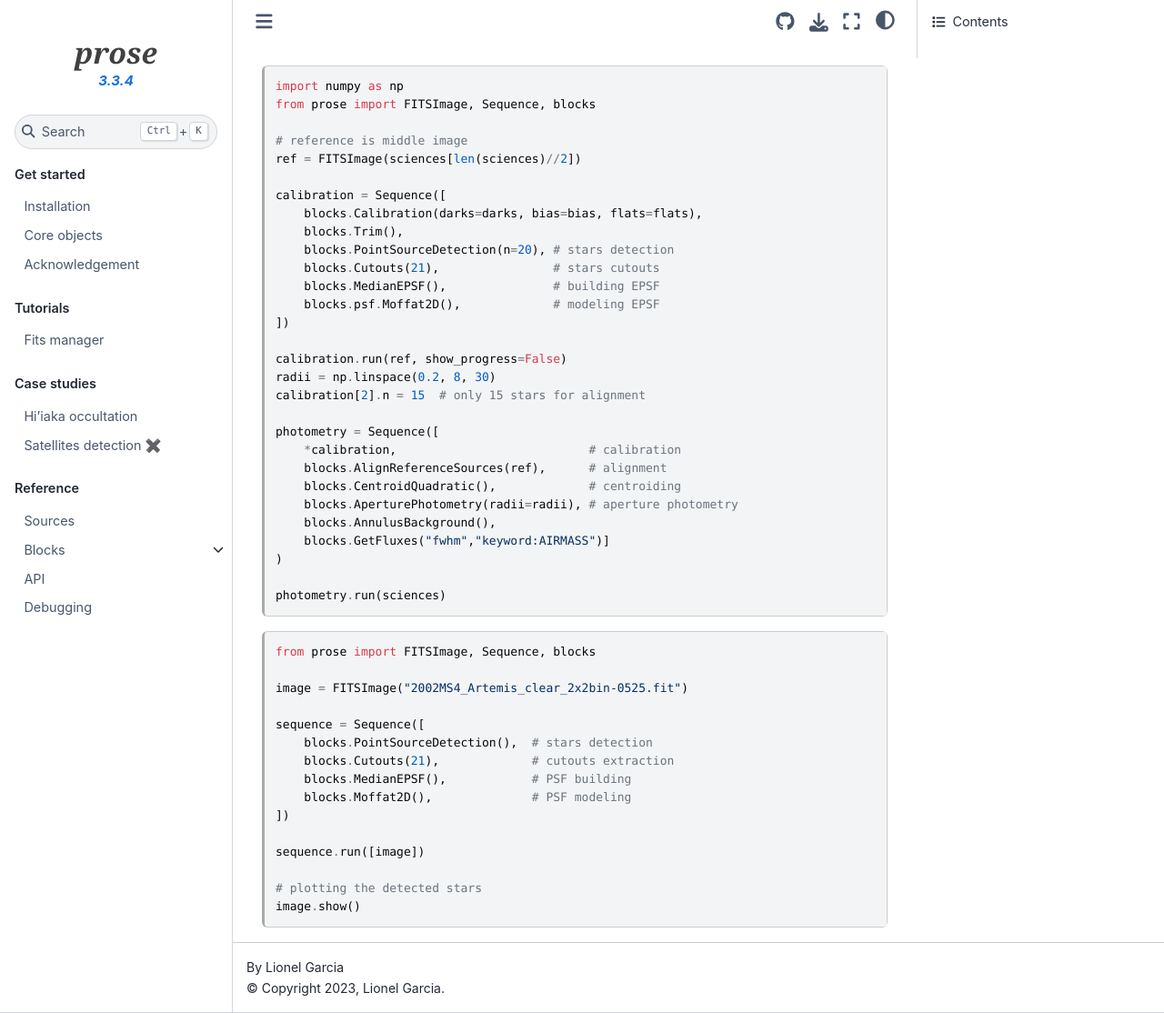
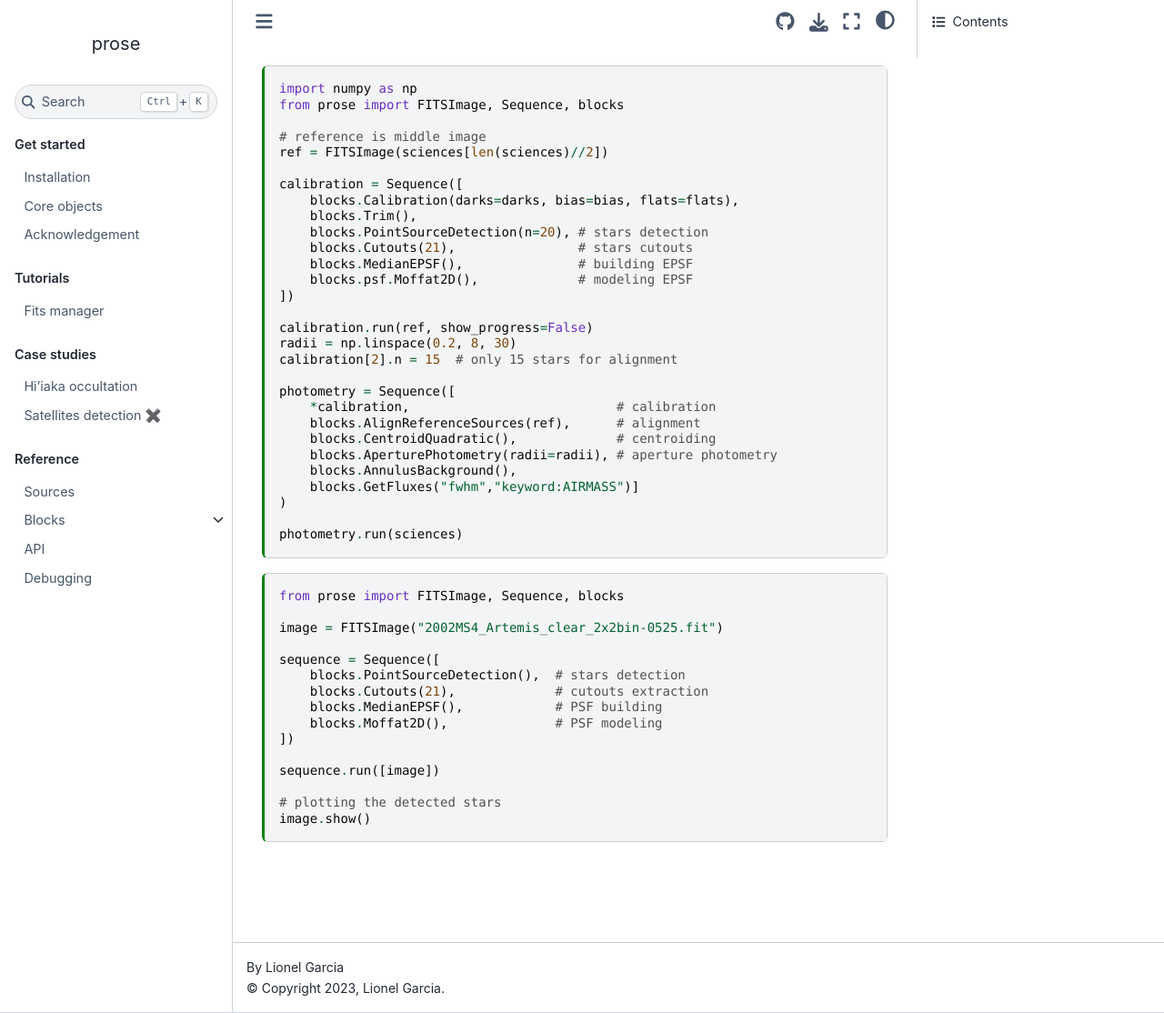
Before and after one commit to lgrcia/prose, a Sphinx documentation site: the page built from docs/ipynb/extra.ipynb, in a window 1280 px wide and 1114 px high. Shown: the whole window at 91% size. Built offline with Sphinx 7.4.7 and the Sphinx Book theme 1.1.4, drawn with Linux system fonts in a browser that asks for light colours; pages that are not in the unit, such as notebooks, are missing from menus; the version number is read from the project's files by our own code.

Commit message:
fix: pyproject and docs

```diff
--- a/docs/_static/style.css
+++ /dev/null
@@ -1,190 +0,0 @@
-:root {
-    /* --pst-color-inline-code: 33, 125, 224; */
-    --mystnb-source-margin-color: darkgrey;
-    --pst-color-secondary: var(--pst-color-primary) !important;
-    --pst-color-link-hover: var(--pst-color-primary) !important;
-}
-
-html {
-    --pst-color-secondary: var(--pst-color-primary) !important;
-    --pst-color-inline-code: #e5448b !important;
-    --pst-color-inline-code-links: var(--pst-color-primary) !important;
-}
-
-
-/* Block read write */
-
-.blockread,
-.blockwrite,
-.blockmodify {
-    width: 50px;
-    text-align: center;
-    border-radius: 9px;
-    font-size: 13px;
-    margin-bottom: 0px;
-    padding: 2px 6px 2px 6px;
-    /* margin-right: 5px; */
-    opacity: 85%;
-}
-
-.blockread {
-    color: rgb(65, 65, 65);
-    background-color: rgba(65, 65, 65, 0.082);
-    border-color: rgb(65, 65, 65);
-}
-
-.blockwrite {
-    color: rgb(76, 120, 201);
-    background-color: rgb(76, 120, 201, 0.082);
-    border-color: rgb(76, 120, 201);
-}
-
-.blockmodify {
-    color: rgb(201, 84, 76);
-    background-color: rgb(201, 84, 76, 0.082);
-    border-color: rgb(201, 84, 76);
-}
-
-
-/* Headings */
-
-h2 {
-    text-decoration: underline;
-    font-size: 22px;
-}
-
-
-/* Code cells */
-
-.highlight pre {
-    line-height: 20px !important;
-    font-weight: 500 !important;
-    font-family: ui-monospace, SFMono-Regular, SF Mono, Menlo, Consolas, Liberation Mono, monospace !important;
-    font-size: 13px;
-}
-
-div.cell_output pre {
-    background-color: white !important;
-}
-
-.highlight pre {
-    padding: 12px !important;
-}
-
-
-/* no cell number */
-
-.prompt {
-    display: none !important;
-}
-
-.rst-content code.literal {
-    color: #575757
-}
-
-.docutils.literal.notranslate pre {
-    color: #575757
-}
-
-.xr-attrs dt {
-    background: inherit !important;
-    color: inherit !important;
-    border-top: inherit !important;
-}
-
-div.nboutput.container div.output_area>div {
-    text-align: left !important;
-}
-
-div.nboutput.container div.output_area {
-    text-align: center !important;
-}
-
-.highlight .nn {
-    color: black !important;
-    font-weight: normal !important;
-}
-
-.highlight .kn,
-.highlight .k,
-.highlight .kc,
-.highlight .ow {
-    color: #d73a49 !important;
-    font-weight: normal !important;
-}
-
-.highlight .mi,
-.highlight .mf,
-.highlight .nb,
-.highlight .bp {
-    color: #005cc5 !important
-}
-
-.highlight .c1,
-.highlight .o {
-    color: #6a737d !important
-}
-
-.highlight .sa,
-.highlight .sé,
-.highlight .s2,
-.highlight .sd {
-    color: #032f62 !important
-}
-
-.highlight .nd {
-    color: #005cc5 !important;
-    font-weight: normal !important;
-}
-
-.highlight .p,
-.highlight .mi,
-.highlight .mf {
-    font-weight: normal !important;
-}
-
-.highlight .si {
-    color: #70a0d0 !important;
-}
-
-/* code,
-code span.pre {
-    background: none;
-    color: var(--color-brand-primary)
-} */
-
-/* Dataframe */
-
-.cell_output .dataframe {
-    font-size: 0.85em;
-    width: 100%;
-}
-
-/* prose logo font  */
-.navbar-brand.logo .logo__title {
-    font-style: italic;
-    font-weight: bold;
-    font-family: Georgia, 'Times New Roman', Times, serif;
-    color: #404040;
-    font-size: 2rem;
-}
-
-.version-nb {
-    margin-top: -12px;
-    font-style: italic;
-    font-weight: bold;
-    color: var(--pst-color-primary);
-    font-size: 15px;
-}
-
-.navbar-brand:hover {
-    text-decoration: none !important;
-}
-
-nav.bd-links li>a:hover {
-    text-decoration: none;
-}
-
-/* nav.bd-links .current > a {
-box-shadow: none;
-} */
--- a/docs/conf.py
+++ b/docs/conf.py
@@ -22,9 +22,8 @@
 html_static_path = ["_static"]
 
 pyproject = toml.load("../pyproject.toml")
-version = pyproject["tool"]["poetry"]["version"]
 html_short_title = "prose"
-html_title = f"{html_short_title}"
+html_title = "prose"
 
 # html_logo = "_static/prose3.png"
 
--- a/pyproject.toml
+++ b/pyproject.toml
@@ -32,7 +32,7 @@
 [project.scripts]
 fitsmanager = "prose.scripts.fitsmanager:main"
 
-[tool.uv]
+[project.optional-dependencies]
 dev-dependencies = ["pytest", "black"]
 jax = ["jax<1.0.0,>=0.4.26", "jaxopt"]
 docs = [
```
Also changed, not shown: docs/ipynb/acknowledgement.ipynb.
